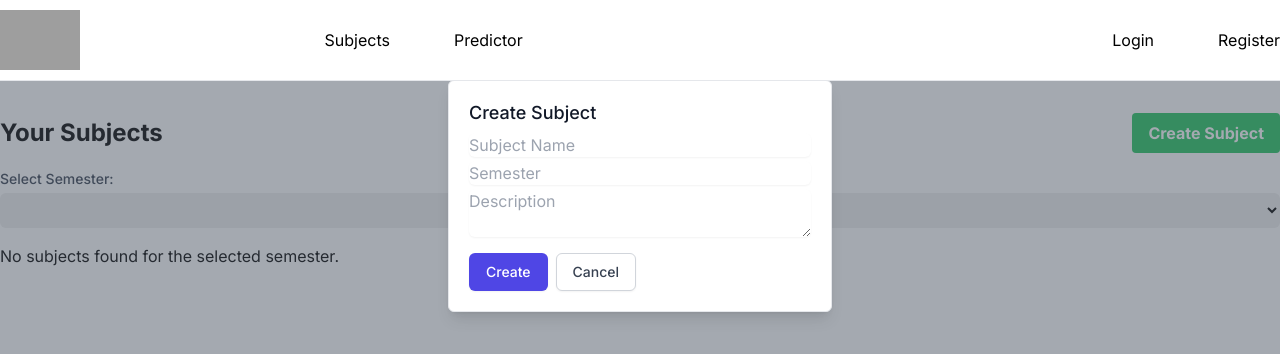
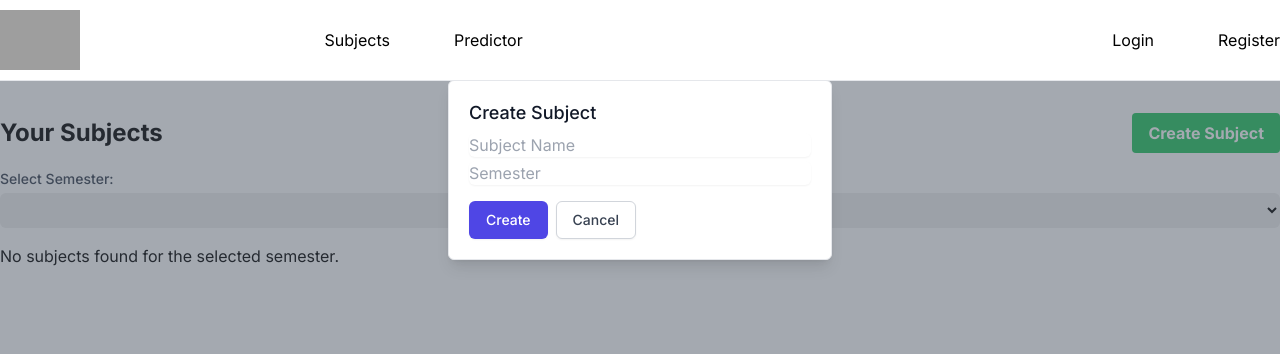
Before and after one commit to Her-AI-AU/gpa-prediction, a Next.js app: page /subjects in a window 1280 px wide. Both pictures are taken after a click on the button "Create Subject". Shown: the top 354 px of the page. Built offline with nearby package versions, Linux system fonts and the light colour scheme; grey boxes are pictures that could not be loaded.

Commit message:
update create subject popup

```diff
--- a/src/app/subjects/page.tsx
+++ b/src/app/subjects/page.tsx
@@ -6,7 +6,10 @@ interface Subject {
   id: number;
   name: string;
   semester: string;
-  description?: string;
+  hurdle?: number;
+  score?: number;
+  assessments_list?: string;
+  user_id: number;
 }
 
 export default function Subjects() {
@@ -25,16 +28,12 @@ export default function Subjects() {
     const user = JSON.parse(localStorage.getItem("user") || "{}");
     if (user.id) {
       try {
-        const response = await fetch(
-          `http://localhost:5001/subjects/${user.id}`
-        );
+        const response = await fetch(`http://localhost:5001/subjects/${user.id}`);
         if (response.ok) {
           const data = await response.json();
           setSubjects(data.subjects);
 
-          const uniqueSemesters = Array.from(
-            new Set(data.subjects.map((subject: Subject) => subject.semester))
-          );
+          const uniqueSemesters = Array.from(new Set(data.subjects.map((subject: Subject) => subject.semester)));
           setSemesters(uniqueSemesters);
 
           if (uniqueSemesters.length > 0) {
@@ -65,12 +64,9 @@ export default function Subjects() {
   const handleDelete = async (subjectId: number) => {
     if (window.confirm("Are you sure you want to delete this subject?")) {
       try {
-        const response = await fetch(
-          `http://localhost:5001/subjects/${subjectId}`,
-          {
-            method: "DELETE",
-          }
-        );
+        const response = await fetch(`http://localhost:5001/subjects/${subjectId}`, {
+          method: "DELETE",
+        });
         if (response.ok) {
           fetchSubjects(); // Refresh the subject list
         } else {
@@ -84,17 +80,22 @@ export default function Subjects() {
 
   const handleSave = async (updatedSubject: Subject) => {
     try {
+      const user = JSON.parse(localStorage.getItem("user") || "{}");
       const url = isCreating
         ? "http://localhost:5001/subjects"
         : `http://localhost:5001/subjects/${updatedSubject.id}`;
       const method = isCreating ? "POST" : "PUT";
+
+      const body = isCreating
+        ? { name: updatedSubject.name, semester: updatedSubject.semester, user_id: user.id }
+        : updatedSubject;
 
       const response = await fetch(url, {
         method: method,
         headers: {
           "Content-Type": "application/json",
         },
-        body: JSON.stringify(updatedSubject),
+        body: JSON.stringify(body),
       });
       if (response.ok) {
         fetchSubjects(); // Refresh the subject list
@@ -109,11 +110,12 @@ export default function Subjects() {
   };
 
   const handleCreate = () => {
+    const user = JSON.parse(localStorage.getItem("user") || "{}");
     setEditingSubject({
       id: 0, // This will be assigned by the server
       name: "",
       semester: selectedSemester,
-      description: "",
+      user_id: user.id,
     });
     setIsCreating(true);
   };
@@ -196,9 +198,19 @@ export default function Subjects() {
                     <p className="text-sm text-gray-500">
                       Semester: {subject.semester}
                     </p>
-                    {subject.description && (
+                    {subject.hurdle && (
                       <p className="text-sm text-gray-500">
-                        Description: {subject.description}
+                        Hurdle: {subject.hurdle}
+                      </p>
+                    )}
+                    {subject.score && (
+                      <p className="text-sm text-gray-500">
+                        Score: {subject.score}
+                      </p>
+                    )}
+                    {subject.assessments_list && (
+                      <p className="text-sm text-gray-500">
+                        Assessments: {subject.assessments_list}
                       </p>
                     )}
                   </div>
@@ -220,35 +232,42 @@ export default function Subjects() {
             <input
               type="text"
               value={editingSubject.name}
-              onChange={(e) =>
-                setEditingSubject({ ...editingSubject, name: e.target.value })
-              }
+              onChange={(e) => setEditingSubject({ ...editingSubject, name: e.target.value })}
               placeholder="Subject Name"
               className="mt-1 block w-full rounded-md border-gray-300 shadow-sm focus:border-indigo-300 focus:ring focus:ring-indigo-200 focus:ring-opacity-50"
             />
             <input
               type="text"
               value={editingSubject.semester}
-              onChange={(e) =>
-                setEditingSubject({
-                  ...editingSubject,
-                  semester: e.target.value,
-                })
-              }
+              onChange={(e) => setEditingSubject({ ...editingSubject, semester: e.target.value })}
               placeholder="Semester"
               className="mt-1 block w-full rounded-md border-gray-300 shadow-sm focus:border-indigo-300 focus:ring focus:ring-indigo-200 focus:ring-opacity-50"
             />
-            <textarea
-              value={editingSubject.description || ""}
-              onChange={(e) =>
-                setEditingSubject({
-                  ...editingSubject,
-                  description: e.target.value,
-                })
-              }
-              placeholder="Description"
-              className="mt-1 block w-full rounded-md border-gray-300 shadow-sm focus:border-indigo-300 focus:ring focus:ring-indigo-200 focus:ring-opacity-50"
-            ></textarea>
+            {!isCreating && (
+              <>
+                <input
+                  type="number"
+                  value={editingSubject.hurdle || ""}
+                  onChange={(e) => setEditingSubject({ ...editingSubject, hurdle: Number(e.target.value) })}
+                  placeholder="Hurdle"
+                  className="mt-1 block w-full rounded-md border-gray-300 shadow-sm focus:border-indigo-300 focus:ring focus:ring-indigo-200 focus:ring-opacity-50"
+                />
+                <input
+                  type="number"
+                  value={editingSubject.score || ""}
+                  onChange={(e) => setEditingSubject({ ...editingSubject, score: Number(e.target.value) })}
+                  placeholder="Score"
+                  className="mt-1 block w-full rounded-md border-gray-300 shadow-sm focus:border-indigo-300 focus:ring focus:ring-indigo-200 focus:ring-opacity-50"
+                />
+                <input
+                  type="text"
+                  value={editingSubject.assessments_list || ""}
+                  onChange={(e) => setEditingSubject({ ...editingSubject, assessments_list: e.target.value })}
+                  placeholder="Assessments List"
+                  className="mt-1 block w-full rounded-md border-gray-300 shadow-sm focus:border-indigo-300 focus:ring focus:ring-indigo-200 focus:ring-opacity-50"
+                />
+              </>
+            )}
             <div className="mt-4">
               <button
                 onClick={() => handleSave(editingSubject)}
```
